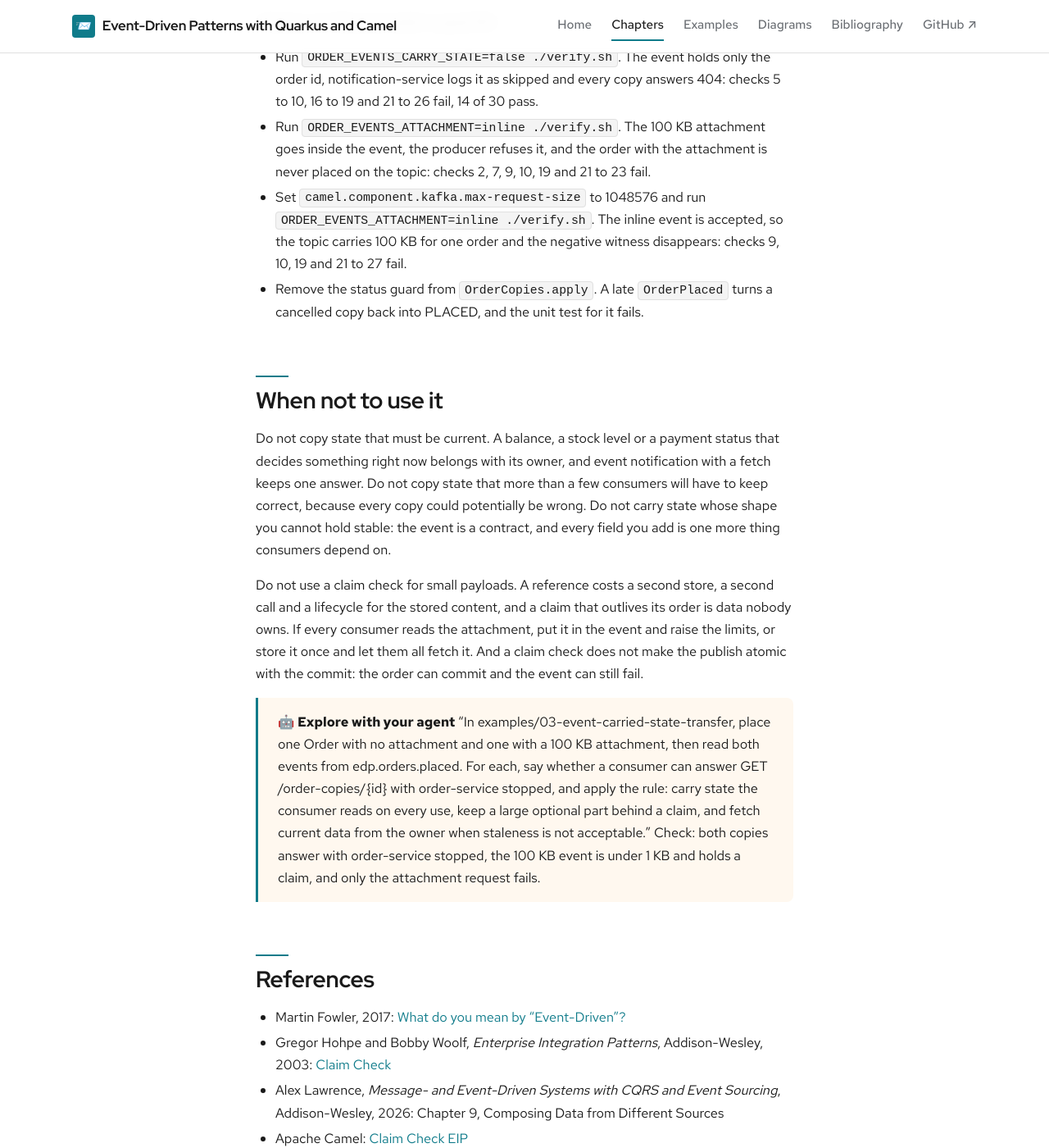
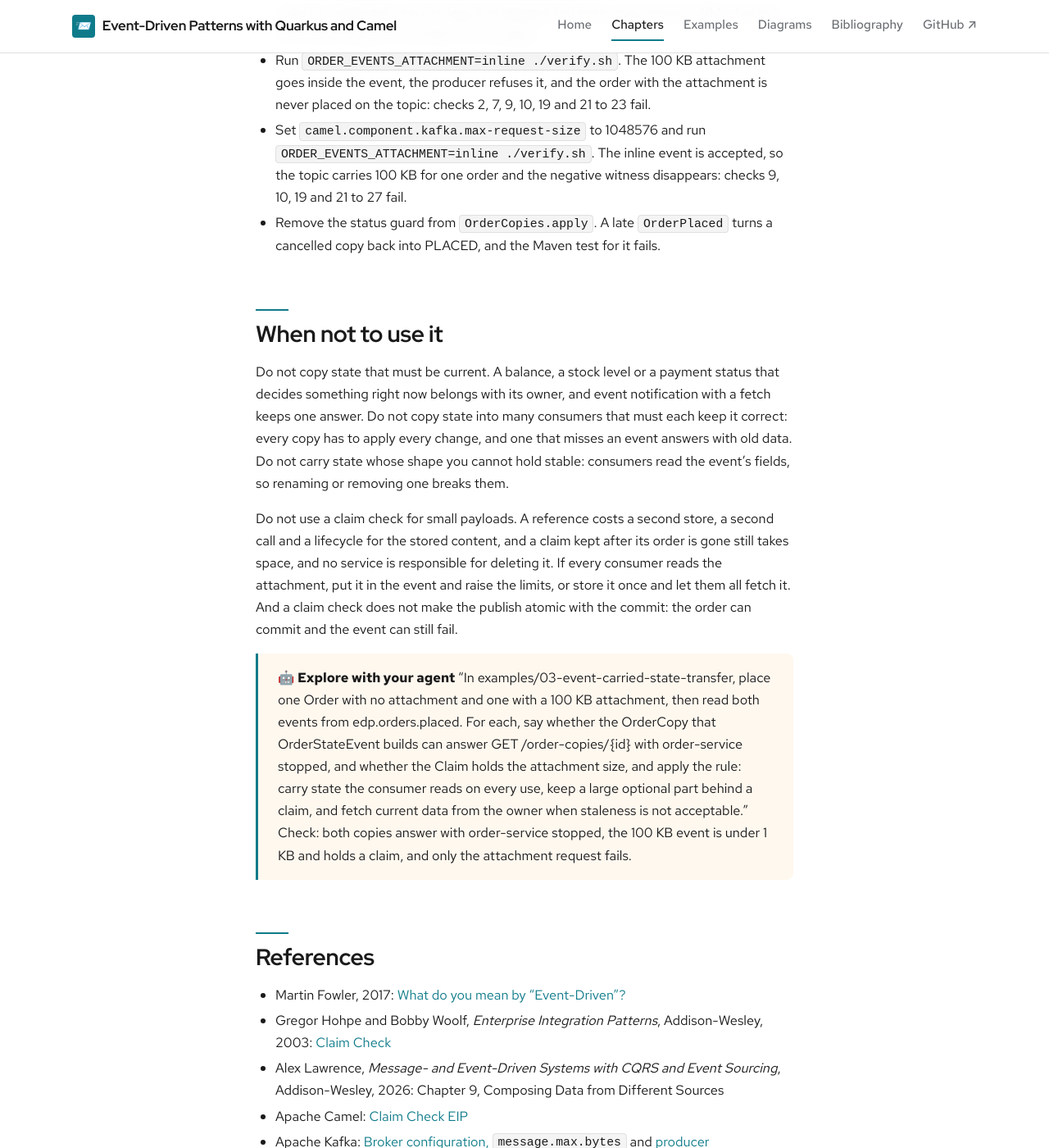
Before and after one commit to patterncatalyst/event-driven-patterns-with-quarkus-and-camel, a Jekyll site: the page built from _docs/03-event-carried-state-transfer.md, in a window 1280 px wide and 1400 px high, scrolled down 6086 px. Shown: the whole window at 82% size. Built offline with Jekyll 4.4.1, drawn with Linux system fonts in a browser that asks for light colours; some web fonts are replaced; some of the changed text lies outside the part shown.

Commit message:
fix(§03): validation round 1 (part, plain wording, claim check sources, callout types)

```diff
--- a/_docs/03-event-carried-state-transfer.md
+++ b/_docs/03-event-carried-state-transfer.md
@@ -15,13 +15,13 @@ A customer asks the notification service about order O-1001. The service needs t
 
 ### The problem
 
-An event that carries only an order id makes every consumer call back for the data. That keeps one owner of the order and always returns current state, but it couples availability: a consumer cannot answer while the source is down. It also puts load on the source that grows with the number of consumers and the rate of events.
+An event that carries only an order id makes every consumer call back for the data. That keeps one owner of the order and always returns current state, but it couples availability: a consumer cannot answer while the source is down. Each consumer also sends order-service one request per event it reads.
 
 ### The solution
 
 **Event-carried state transfer puts the state a consumer needs into the event, so the consumer keeps its own copy and never calls the source.**
 
-Fowler's "What do you mean by 'Event-Driven'?" gives the pattern its name and sets it beside event notification, event sourcing and CQRS. Lawrence's chapter "Composing Data from Different Sources" is the related reading on combining data that several services own. The copy is a read model. It is owned by the consumer, shaped for the consumer's questions and rebuilt from events alone.
+Fowler's "What do you mean by 'Event-Driven'?" gives the pattern its name and sets it beside event notification, event sourcing and CQRS. Lawrence's chapter "Composing Data from Different Sources" is the related reading on combining data that several services own. The copy is the consumer's own table, shaped for its questions and built only from events.
 
 ### How Quarkus and Camel model it
 
@@ -59,19 +59,19 @@ from("kafka:" + topic + "?groupId=notification-order-copy")
 
 ### What the copy costs
 
-The copy is as fresh as the last event applied. A reader that needs the current status the instant an order changes cannot use it. The producer's event is also a contract: renaming a field breaks every consumer that copied it. And the copy is more data to store and keep correct, in every service that keeps one. Event notification costs one request per use and returns current state. State transfer costs storage and staleness and removes the request.
+The copy is as fresh as the last event applied. A reader that needs the current status the instant an order changes cannot use it. Consumers read the event's fields, so the producer cannot rename one without changing them. With event notification each use costs a request and returns current state; with state transfer the consumer stores the data and makes no request.
 
 ## Pattern: Claim Check
 
 ### The problem
 
-An event that carries state grows with the state. An order that can hold a gift message, a delivery note or an attached document gives the event a variable, unbounded size. Every consumer receives every byte, including the consumers that never read the attachment. Kafka bounds the size: the producer's `max.request.size` defaults to 1048576 bytes and the broker's `message.max.bytes` to 1048588. A payload that grows past the smaller one is rejected by the producer. Short of that, every consumer receives every byte of an attachment it never reads.
+An event that carries state grows with the state. An order that can hold a gift message, a delivery note or an attached document gives the event a variable, unbounded size. Every consumer of the topic receives the whole event, attachment included, whether or not it reads the attachment. Kafka bounds the size: the producer's `max.request.size` defaults to 1048576 bytes and the broker's `message.max.bytes` to 1048588. A payload that grows past the smaller one is rejected by the producer.
 
 ### The solution
 
 **A claim check stores the large part of a message in a persistent store and passes a reference to it, so only the consumers that need the content fetch it.**
 
-Hohpe and Woolf describe the pattern as storing message data in a persistent store and passing a claim check to subsequent components. Camel has a Claim Check EIP of its own, but it keeps the content in an internal memory store of its own Camel context. A second service has no access to that store, so it cannot carry content between two services, and this example does not use it. Between services the store has to be shared: here, PostgreSQL.
+Hohpe and Woolf's Claim Check keeps the bulky data in a store and sends a key that later steps use to fetch it. Camel has a Claim Check EIP, but it stashes content to retrieve later in the same route, so it cannot carry content from one service to another. Between services the store has to be shared: here, PostgreSQL.
 
 {% include excalidraw.html file="03-claim-check" alt="order-service stores the attachment in orders.claim_check and publishes a small event with the claim id and size; notification-service fetches the content from GET /claims/{id} only when asked" caption="Figure 3.2: Store, publish the claim, fetch on demand" %}
 
@@ -95,7 +95,7 @@ With `ORDER_EVENTS_ATTACHMENT=inline` the same attachment goes inside the event
 
 ### What the claim check costs
 
-The content now lives in a second place with its own lifecycle. Someone has to decide when a claim expires, and the example keeps every claim. A consumer that needs the content depends on the source again: with order-service stopped, the copy answers but the attachment returns 503. Notification, state transfer and claim check sit on one scale:
+The content now lives in a second place with its own lifecycle. Someone has to decide when a claim expires, and these claims never expire. A consumer that needs the content depends on the source again: with order-service stopped, the copy answers but the attachment returns 503. The three designs compare as follows:
 
 | | Notification only | Full state | Claim check |
 |---|---|---|---|
@@ -127,16 +127,16 @@ Change one thing and watch a guard fail:
 - Run `ORDER_EVENTS_CARRY_STATE=false ./verify.sh`. The event holds only the order id, notification-service logs it as skipped and every copy answers 404: checks 5 to 10, 16 to 19 and 21 to 26 fail, 14 of 30 pass.
 - Run `ORDER_EVENTS_ATTACHMENT=inline ./verify.sh`. The 100 KB attachment goes inside the event, the producer refuses it, and the order with the attachment is never placed on the topic: checks 2, 7, 9, 10, 19 and 21 to 23 fail.
 - Set `camel.component.kafka.max-request-size` to 1048576 and run `ORDER_EVENTS_ATTACHMENT=inline ./verify.sh`. The inline event is accepted, so the topic carries 100 KB for one order and the negative witness disappears: checks 9, 10, 19 and 21 to 27 fail.
-- Remove the status guard from `OrderCopies.apply`. A late `OrderPlaced` turns a cancelled copy back into PLACED, and the unit test for it fails.
+- Remove the status guard from `OrderCopies.apply`. A late `OrderPlaced` turns a cancelled copy back into PLACED, and the Maven test for it fails.
 
 ## When not to use it
 
-Do not copy state that must be current. A balance, a stock level or a payment status that decides something right now belongs with its owner, and event notification with a fetch keeps one answer. Do not copy state that more than a few consumers will have to keep correct, because every copy could potentially be wrong. Do not carry state whose shape you cannot hold stable: the event is a contract, and every field you add is one more thing consumers depend on.
+Do not copy state that must be current. A balance, a stock level or a payment status that decides something right now belongs with its owner, and event notification with a fetch keeps one answer. Do not copy state into many consumers that must each keep it correct: every copy has to apply every change, and one that misses an event answers with old data. Do not carry state whose shape you cannot hold stable: consumers read the event's fields, so renaming or removing one breaks them.
 
-Do not use a claim check for small payloads. A reference costs a second store, a second call and a lifecycle for the stored content, and a claim that outlives its order is data nobody owns. If every consumer reads the attachment, put it in the event and raise the limits, or store it once and let them all fetch it. And a claim check does not make the publish atomic with the commit: the order can commit and the event can still fail.
+Do not use a claim check for small payloads. A reference costs a second store, a second call and a lifecycle for the stored content, and a claim kept after its order is gone still takes space, and no service is responsible for deleting it. If every consumer reads the attachment, put it in the event and raise the limits, or store it once and let them all fetch it. And a claim check does not make the publish atomic with the commit: the order can commit and the event can still fail.
 
 > **🤖 Explore with your agent**
-> "In examples/03-event-carried-state-transfer, place one Order with no attachment and one with a 100 KB attachment, then read both events from edp.orders.placed. For each, say whether a consumer can answer GET /order-copies/{id} with order-service stopped, and apply the rule: carry state the consumer reads on every use, keep a large optional part behind a claim, and fetch current data from the owner when staleness is not acceptable."
+> "In examples/03-event-carried-state-transfer, place one Order with no attachment and one with a 100 KB attachment, then read both events from edp.orders.placed. For each, say whether the OrderCopy that OrderStateEvent builds can answer GET /order-copies/{id} with order-service stopped, and whether the Claim holds the attachment size, and apply the rule: carry state the consumer reads on every use, keep a large optional part behind a claim, and fetch current data from the owner when staleness is not acceptable."
 > Check: both copies answer with order-service stopped, the 100 KB event is under 1 KB and holds a claim, and only the attachment request fails.
 
 ## References
```
Also changed, not shown: other parts of _docs/03-event-carried-state-transfer.md (+2 -2 lines), 1 other file.
